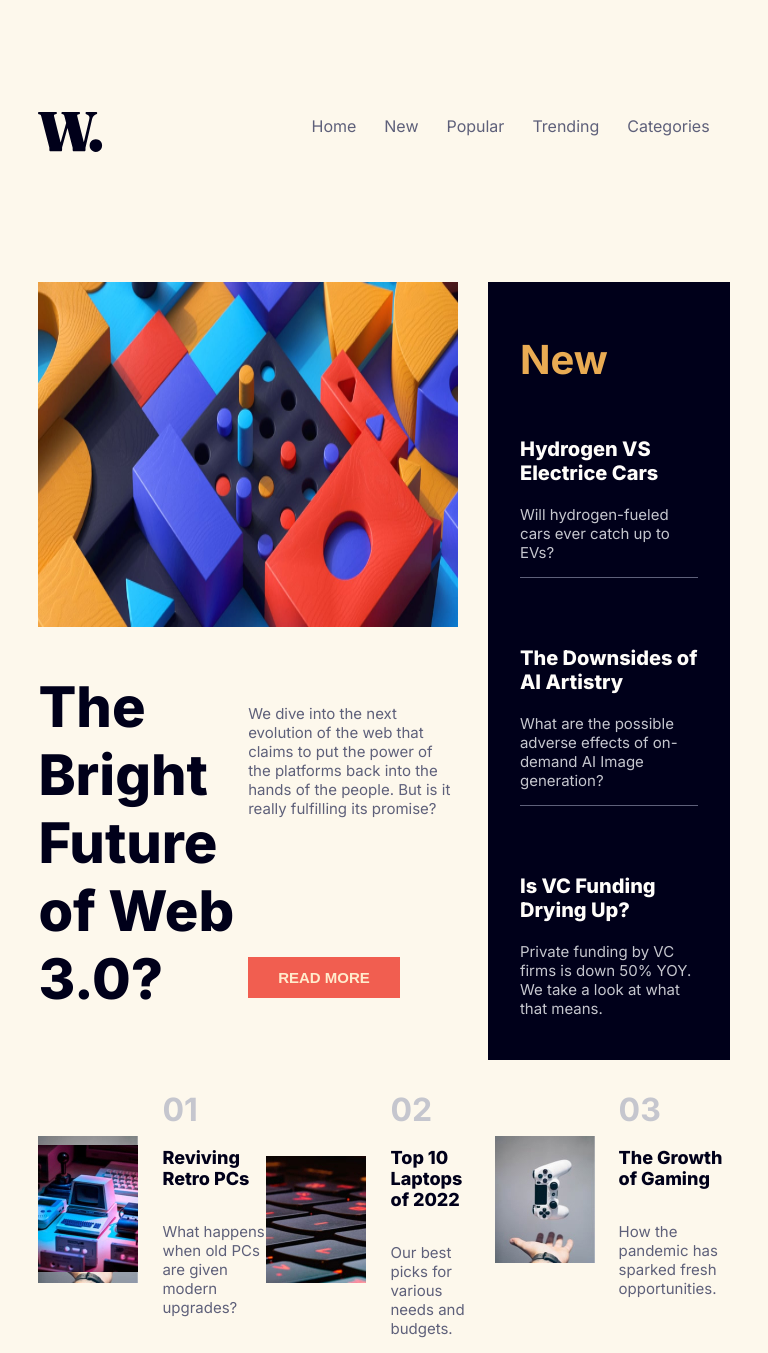
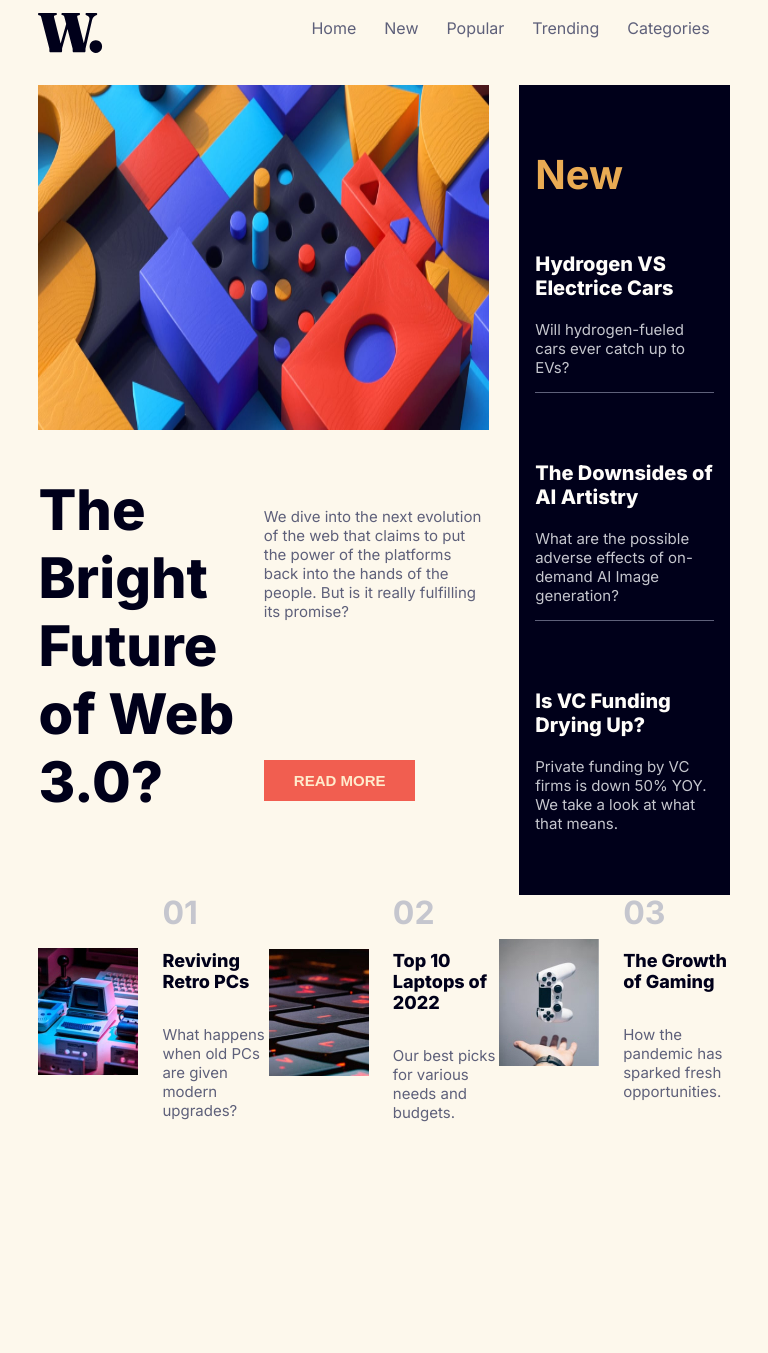
Before and after one commit to Aayush1011/internship, a PHP site: page /css/assessment-16.html in a window 768 px wide. After the commit the page ends 1122 px from the top, so only its background shows below. Run offline with PHP 8.4, Linux system fonts and the light colour scheme.

Commit message:
third commit

```diff
--- a/css/assessment-16.css
+++ b/css/assessment-16.css
@@ -58,15 +58,9 @@ body {
     height: 40px;
 }
 
-.header__nav__checkbox:checked~.header__nav__list {
-    display: flex;
-    transform: none;
-}
-
 .header__nav__list {
     display: none;
     position: absolute;
-    /* display: flex; */
     flex-direction: column;
     row-gap: 22px;
     padding: 100px 20px;
@@ -81,19 +75,24 @@ body {
     transition: transform 0.5s cubic-bezier(0.77, 0.2, 0.05, 1.0);
 }
 
+.header__nav__checkbox:checked~.header__nav__list {
+    display: flex;
+    transform: none;
+}
+
 .header__nav__list-items {
     font-weight: 500;
     font-size: 18px;
     color: var(--dark-gray);
 }
 
+.header__nav__list-items:hover {
+    color: var(--gold);
+}
+
 .header__nav__list a {
     text-decoration: none;
 }
-
-/* .header__nav__list {
-    display: none;
-} */
 
 .hero {
     width: 100%;
@@ -168,7 +167,7 @@ body {
     align-items: baseline;
 }
 
-.feature__info:hover .feature__info__title {
+.feature:hover .feature__info__title {
     color: var(--gold);
 }
 
@@ -235,14 +234,117 @@ body {
     color: var(--whitish-gray);
 }
 
+
+@media only screen and (min-width: 500px) and (max-width: 768px) {
+    .container {
+        grid-template-columns: 1fr 1.25fr;
+        grid-template-rows: 55px repeat(2, auto);
+        width: 90%;
+    }
+
+    .header {
+        grid-area: 1/1/1/span 2;
+        display: flex;
+    }
+
+    .header__nav__menu-icon {
+        display: none;
+    }
+
+    .header__nav__checkbox {
+        display: none;
+    }
+
+    .header__nav__list {
+        position: unset;
+        display: flex;
+        flex-direction: row;
+        column-gap: 28px;
+        list-style-type: none;
+        transform: none;
+    }
+
+    .header__nav__list a {
+        text-decoration: none;
+    }
+
+    .header__nav__list-items {
+        font-size: 16px;
+        font-weight: 400;
+        color: var(--dark-gray);
+    }
+
+    .hero {
+        grid-area: 2/1/2/span 2;
+    }
+
+    .hero__h1 {
+        font-size: 56px;
+        width: 50%;
+    }
+
+    .hero__section {
+        display: flex;
+    }
+
+    .hero__info {
+        display: flex;
+        flex-direction: column;
+        justify-content: space-evenly;
+        width: 50%;
+    }
+
+    .hero__btn {
+        align-self: flex-start;
+    }
+
+    .new-list {
+        grid-area: 3/2/3/ 2;
+        padding: 0 1rem;
+        padding-top: 2rem;
+        height: 100%;
+    }
+
+    .new-list__h2 {
+        font-size: 40px;
+    }
+
+    .new-list__item__h3 {
+        font-weight: 800;
+    }
+
+    .new-list__content {
+        row-gap: 4rem;
+    }
+
+    .multiple-feature {
+        grid-area: 3/1/3/1;
+        flex-direction: column;
+    }
+
+    .feature {
+        width: 100%;
+    }
+
+    .feature__info {
+        flex-wrap: wrap;
+    }
+
+    .feature__info__title {
+        line-height: normal;
+    }
+}
+
 @media only screen and (min-width: 768px) {
     body {
         height: 100vh;
+        cursor: default;
     }
 
     .container {
-        grid-template-columns: repeat(3, auto);
-        grid-template-rows: min-content;
+        /* grid-template-columns: repeat(3, auto); */
+        grid-template-columns: 1fr 1fr 1fr;
+        grid-template-rows: 55px 2fr 0.75fr;
         column-gap: 30px;
         row-gap: 30px;
     }
@@ -274,6 +376,7 @@ body {
     }
 
     .header__nav__list-items {
+        cursor: default;
         font-size: 16px;
         font-weight: 400;
         color: var(--dark-gray);
@@ -326,8 +429,31 @@ body {
         align-items: flex-start;
     }
 
-    .feature {
-        width: 33%;
+    .feature__img {
+        position: absolute;
+    }
+
+    .feature__img--hover {
+        position: relative;
+    }
+
+    .multiple-feature {
+        display: grid;
+        grid-template-columns: 1fr 1fr 1fr;
+        grid-template-rows: 1fr;
+        row-gap: 30px;
+    }
+
+    .feature__1 {
+        grid-area: 1/1/1/1;
+    }
+
+    .feature__2 {
+        grid-area: 1/ 2/ 1/ 2;
+    }
+
+    .feature__3 {
+        grid-area: 1/ 3/ 1/ 3;
     }
 
     .feature__info__title {
```
Also changed, not shown: css/assessment-13-2.css (+10 -1 lines), css/assessment-14.css (+48 -18 lines), css/assessment-14.html (+4 -4 lines).
